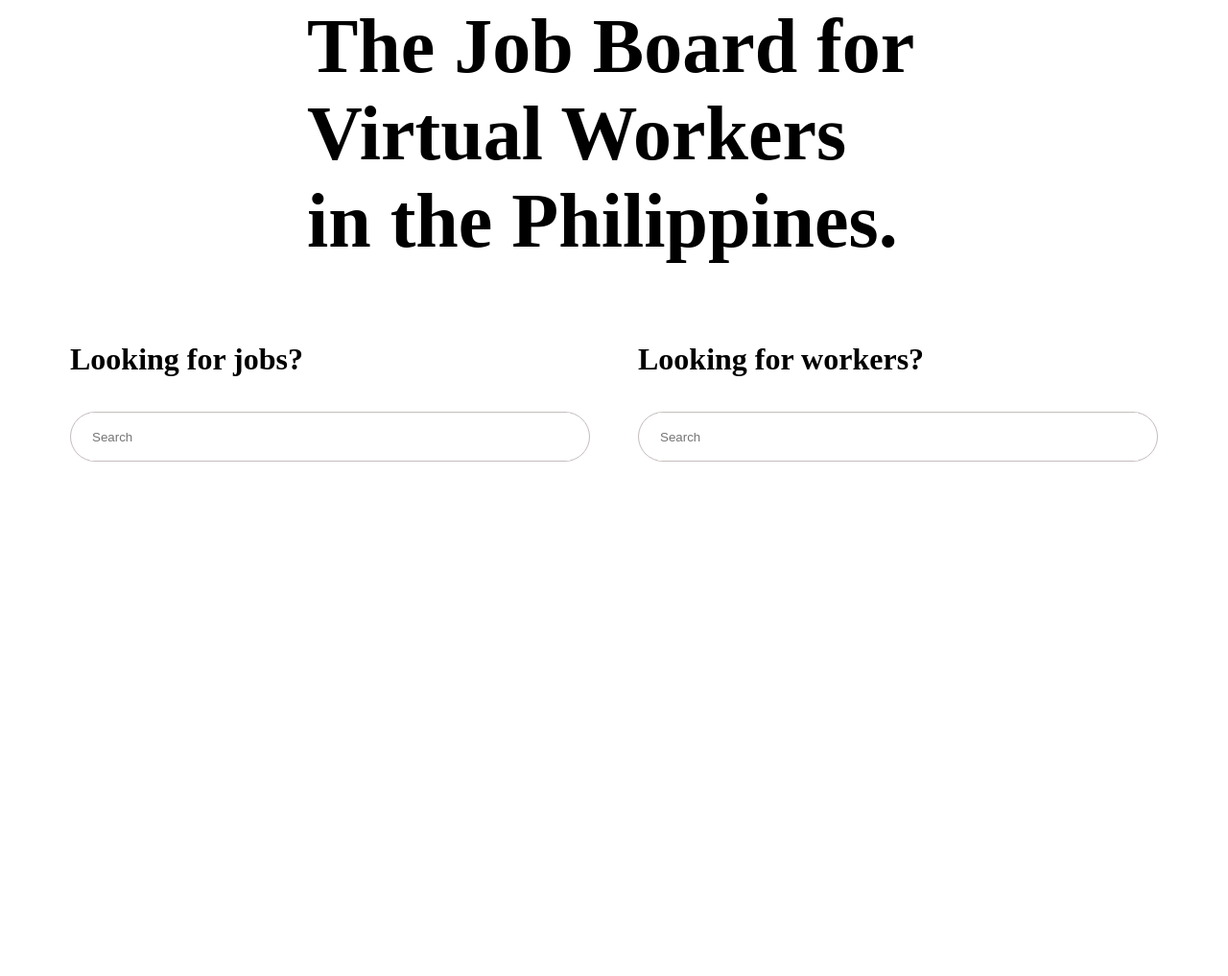
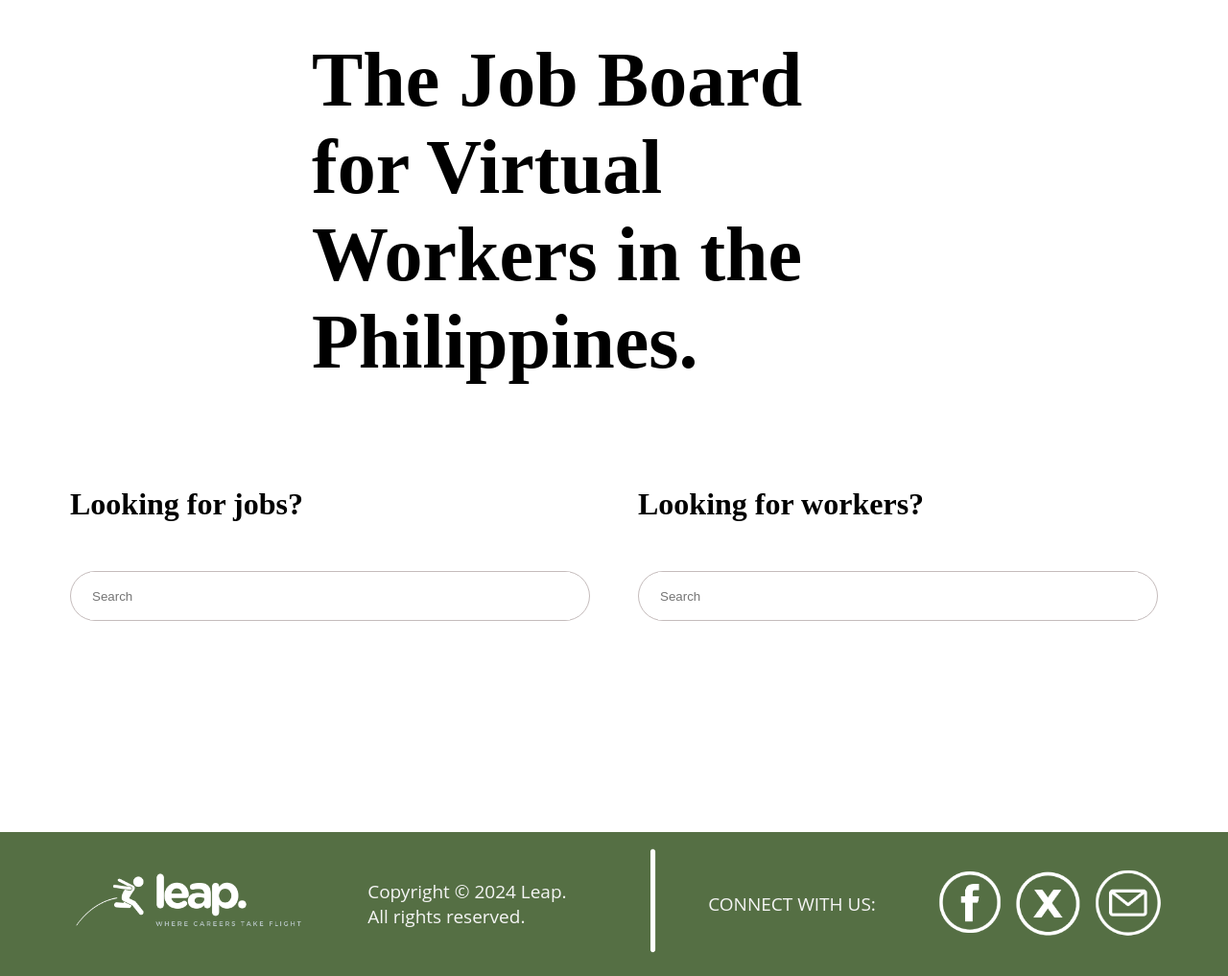
Before and after one commit to pyto-p/Leap, a plain HTML site: page index.html in a window 1280 px wide. Shown: the part 146-1163 px from the top of the page at 96% size. Before the commit the page ends 800 px from the top, so only its background shows below. Drawn offline with Linux system fonts and the light colour scheme.

Commit message:
with footer and minor revisions
slight changes sa paddings and spacings

```diff
--- a/index.html
+++ b/index.html
@@ -42,6 +42,21 @@
             <input type="search" name="" id="" placeholder="Search">
         </div>
     </div>
-</div>
+  </div>
+
+  <div id="footer">
+    <img src="logo.png" alt="logo" class="logo2"/>
+    <div class="nav_foot">
+      Copyright © 2024 Leap. <br>
+      All rights reserved.
+    </div>
+    <img src="tab.png" alt="straight line" class="tab"/>
+    <label class="nav_foot">CONNECT WITH US:</label>
+    <img src="facebook.png" alt="facebook logo" class="logo3"/>
+    <img src="X.png" alt="X logo" class="logo4"/>
+    <img src="email.png" alt="email logo" class="logo5"/>
+
+  </div>
+
 </body>
 </html>
--- a/styles.css
+++ b/styles.css
@@ -8,9 +8,11 @@ body {
     .title {
         display: flex;
         justify-content: center;
+        padding: 10px;
     }
 
     .title > h1 {
+        padding: 15px;
         font-size: 80px;
         width: 50%;
     }
@@ -32,6 +34,7 @@ body {
 
     h2 {
         font-size: 32px;
+        padding-bottom: 15px;
     }
 
     .searchbar {
@@ -42,6 +45,7 @@ body {
         display: flex;
         justify-content: end;
         padding: 0px 20px;
+        margin-bottom: 220px;
     }
 
     .search-txt {
@@ -120,4 +124,51 @@ body {
         .logo{
             width: auto;
             height: 75px;
+            padding-bottom: 10px;
         }
+
+    /*FOOTER*/
+        #footer{
+        background-color: #556f44;
+        width: 100%;
+        height: 8%;
+        display: flex;
+        padding: 10px;
+        justify-content: center;
+        align-items: center;
+        vertical-align: bottom;
+        }
+
+            .nav_foot{
+            color: whitesmoke;
+            font-family: "open sans", sans-serif;
+            font-size: 19px;
+            margin-inline: 30px;
+            padding-right: 30px;
+            }
+
+            .logo2{
+                width: auto;
+                height: 85px;
+                padding-bottom: 25px;
+            }
+
+            .logo3{
+                width: auto;
+                height: 80px;
+            }
+
+            .logo4{
+                width: auto;
+                height: 78px;
+            }
+
+            .logo5{
+                width: auto;
+                height: 81px;
+            }
+
+            .tab{
+                width: auto;
+                height: 130px;
+            }
```
Also changed, not shown: X.png (added), email.png (added), facebook.png (added), tab.png (added).
